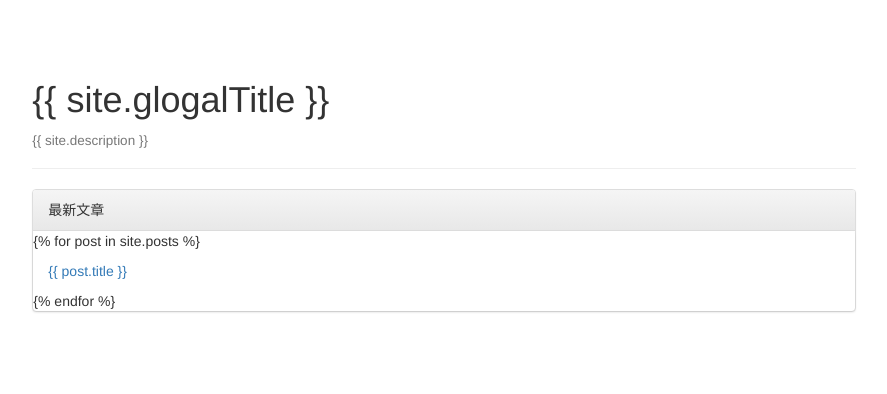
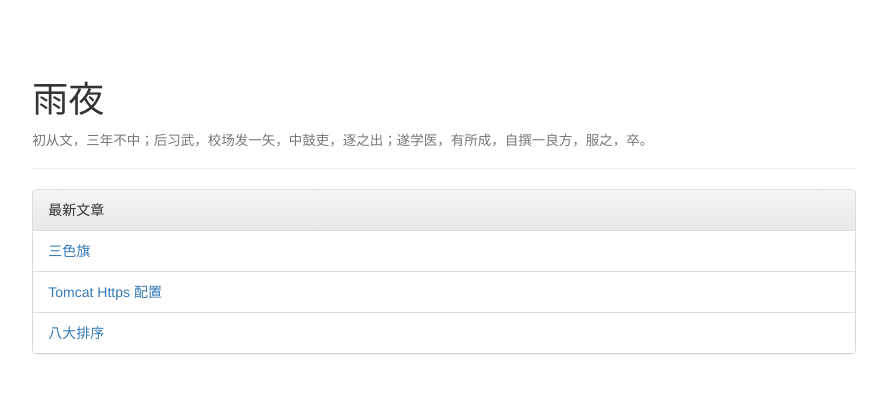
Before and after one commit to bit-ranger/blog, a Jekyll site: the page built from index.html, in a window 1280 px wide. Shown: the top 394 px of the page, without its empty margins (196-1083 px from the left). Built offline with Jekyll 4.4.1, drawn with Linux system fonts in a browser that asks for light colours; nearby versions of some CDN libraries; Markdown is read by kramdown in place of the engine named in the settings.

Commit message:
Update index.html

```diff
--- a/index.html
+++ b/index.html
@@ -1,3 +1,7 @@
+---
+title : 雨夜
+---
+
 <!DOCTYPE html>
 　　<html>
 　　<head>
@@ -6,15 +10,15 @@
     <link rel="stylesheet" href="/css/syntax.css" type="text/css" />
     <meta http-equiv="content-type" content="text/html; charset=utf-8" />
     <meta name="viewport" content="width=device-width, initial-scale=1, maximum-scale=1, user-scalable=no">
-    <title>{{ site.glogalTitle }}</title>
+    <title>{{ page.title }}</title>
     </head>
 　　<body>
 　　<div class="container-fluid">
 　　	<div class="row">
             <div class="col-lg-8 col-lg-offset-2">
                 <div class="page-header">
-                    <h1>{{ site.glogalTitle }}</h1>
-                    <h4><small>{{ site.description }}</small></h4>
+                    <h1>{{ page.title }}</h1>
+                    <h4><small>初从文，三年不中；后习武，校场发一矢，中鼓吏，逐之出；遂学医，有所成，自撰一良方，服之，卒。</small></h4>
                 </div>
                 <div class="panel panel-default">
                     <div class="panel-heading">最新文章</div>
```
